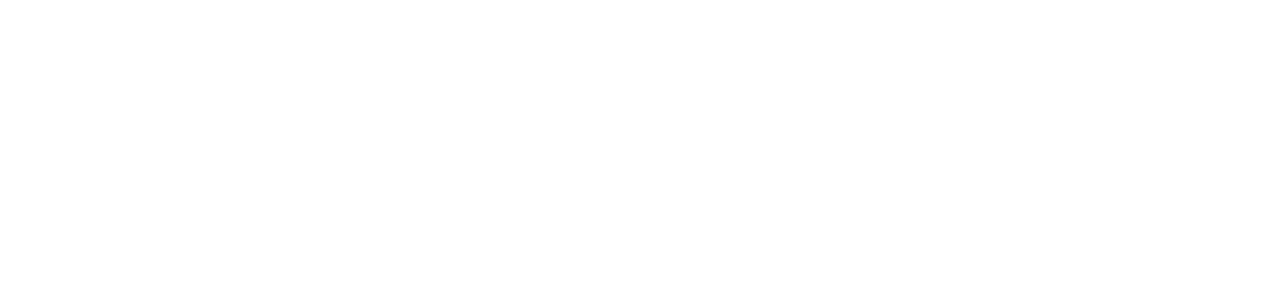
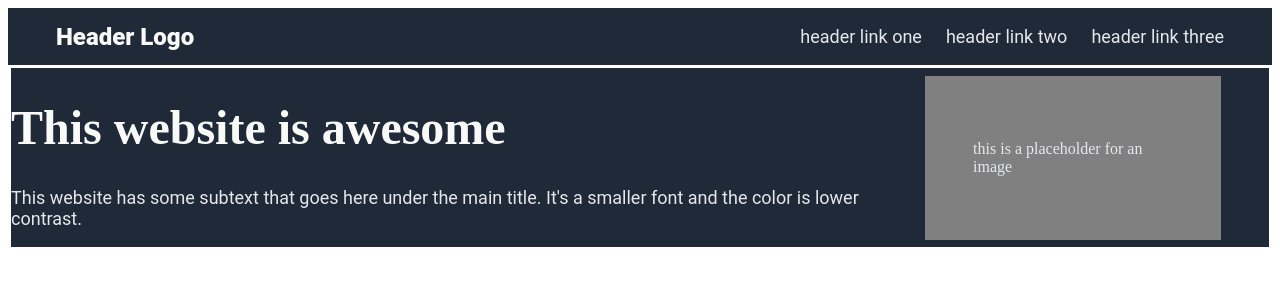
Before and after one commit to kenhollingsworth422/landing-page, a plain HTML site: page index.html in a window 1280 px wide. Drawn offline with Linux system fonts and the light colour scheme.

Commit message:
create html and css file
add header section and start hero section

```diff
--- a/index.html
+++ b/index.html
@@ -7,6 +7,56 @@
     <link rel="stylesheet" href="styles.css">
 </head>
 <body>
+    <div class="header">
+        <div class="logo">
+            Header Logo
+        </div>
+        <ul class="links">
+            <li><a href="./index.html"></a>header link one</li>
+            <li><a href="./index.html"></a>header link two</li>
+            <li><a href="./index.html"></a>header link three</li>
+        </ul>
+    </div>
+    <div class="hero">
+        <div class="hero-text">
+            <h1>This website is awesome</h1>
+            <p>This website has some subtext that goes here under the main title.
+                It's a smaller font and the color is lower contrast.
+            </p>
 
+        </div>
+        <div class="hero-image">
+            <p>this is a placeholder for an image</p>
+
+        </div>
+    </div>
+    <!--
+    <div class="random">
+        <div class="random-head">
+
+        </div>
+        <div class="box-one">
+            <div class="box"></div>
+            <div class="text"></div>
+        </div>
+        <div class="box-two">
+            <div class="box"></div>
+            <div class="text"></div>
+        </div>
+        <div class="box-three">
+            <div class="box"></div>
+            <div class="text"></div>
+        </div>
+        <div class="box-four">
+            <div class="box"></div>
+            <div class="text"></div>
+        </div>
+    </div>
+    <div class="quote">
+        <div class="quote-text"></div>
+    </div>
+    <div class="action">
+
+    </div> -->
 </body>
 </html>
--- a/styles.css
+++ b/styles.css
@@ -0,0 +1,60 @@
+.logo {
+    font-family: "Roboto",sans-serif;
+    font-size: 24px;
+    color:#F9FAF8;
+    font-weight: 900;
+    margin-left:48px;
+
+}
+
+.links,
+.hero-text p {
+    font-family: "Roboto",sans-serif;
+    font-size: 18px;
+    color:#E5E7EB;
+    list-style: none;
+    display:flex;
+    margin-right:48px;
+    gap:24px;
+    padding-left: 0px;
+}
+
+a {
+    text-decoration: none;
+}
+
+.header {
+    background-color: #1F2937;
+    display:flex;
+    justify-content: space-between;
+    align-items: center;
+}
+
+.hero {
+    border: solid white;
+}
+
+.hero,
+.header {
+    background-color: #1F2937;
+}
+
+.hero-text h1 {
+    font-size: 48px;
+    color:#F9FAF8;
+    font-weight: 900;
+}
+
+.hero {
+    display:flex;
+
+}
+
+.hero-image {
+    background-color: gray;
+    color:#E5E7EB;
+    display:flex;
+    align-self:center;
+    padding:48px;
+    margin-right:48px;
+}
```
